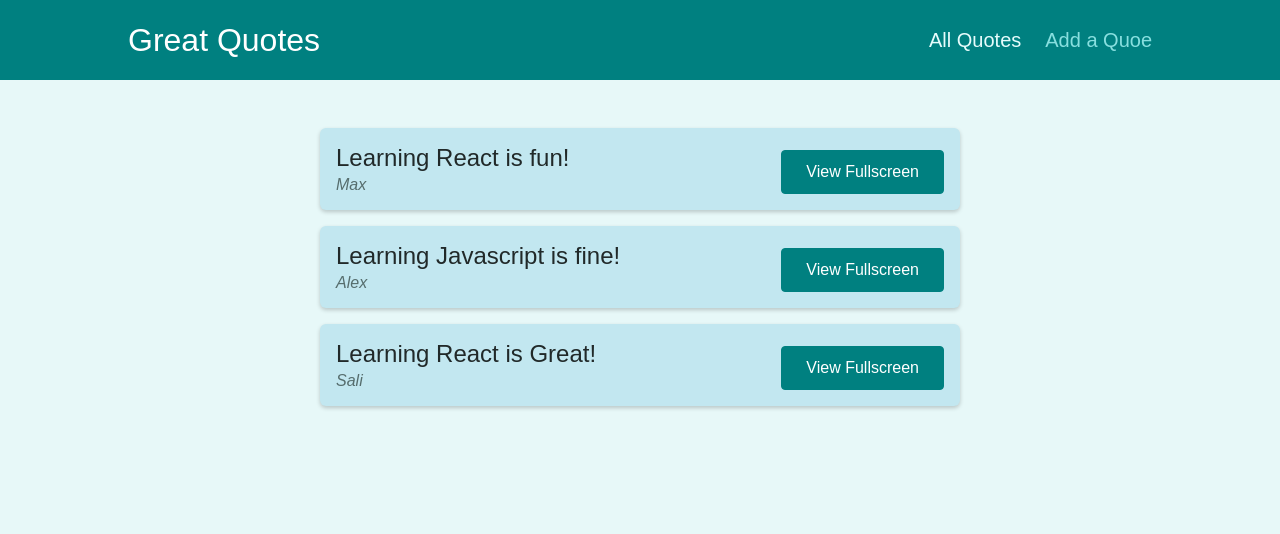
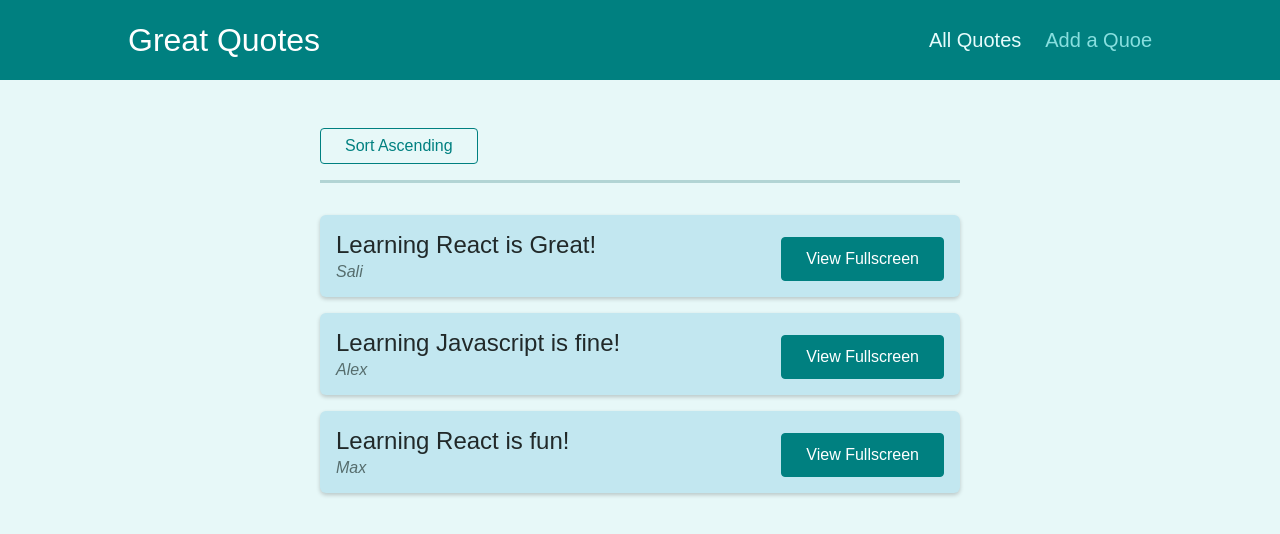
Before and after one commit to iamalex296/React-Router_project, a React (Create React App) app: page /quotes in a window 1280 px wide. Shown: the top 534 px of the page. Built offline with nearby package versions, Linux system fonts and the light colour scheme.

Commit message:
added Query Parameters for react-routing

```diff
--- a/src/components/quotes/QuoteList.js
+++ b/src/components/quotes/QuoteList.js
@@ -1,13 +1,44 @@
-import { Fragment } from 'react';
+import { Fragment } from "react";
+import { useHistory, useLocation } from "react-router-dom";
 
-import QuoteItem from './QuoteItem';
-import classes from './QuoteList.module.css';
+import QuoteItem from "./QuoteItem";
+import classes from "./QuoteList.module.css";
+
+const sortQuotes = (quotes, ascending) => {
+  return quotes.sort((quoteA, quoteB) => {
+    if (ascending) {
+      return quoteA.id > quoteB.id ? 1 : -1;
+    } else {
+      return quoteA.id < quoteB.id ? 1 : -1;
+    }
+  });
+};
 
 const QuoteList = (props) => {
+  const history = useHistory();
+  const location = useLocation();
+
+  // console.log(location);
+
+  const queryParams = new URLSearchParams(location.search);
+
+  const isSortingAscending = queryParams.get("sort") === "asc";
+
+  const sortedQuotes = sortQuotes(props.quotes, isSortingAscending);
+
+  const changeSortingHandler = () => {
+    history.push("/quotes?sort=" + (isSortingAscending ? "desc" : "asc"));
+  };
+
   return (
     <Fragment>
+      <div className={classes.sorting}>
+        <button onClick={changeSortingHandler}>
+          Sort {isSortingAscending ? "Descending" : "Ascending"}
+        </button>
+      </div>
       <ul className={classes.list}>
-        {props.quotes.map((quote) => (
+        {sortedQuotes.map((quote) => (
           <QuoteItem
             key={quote.id}
             id={quote.id}
```
Also changed, not shown: 1 other file (tests, documents, lock files or other folders).
